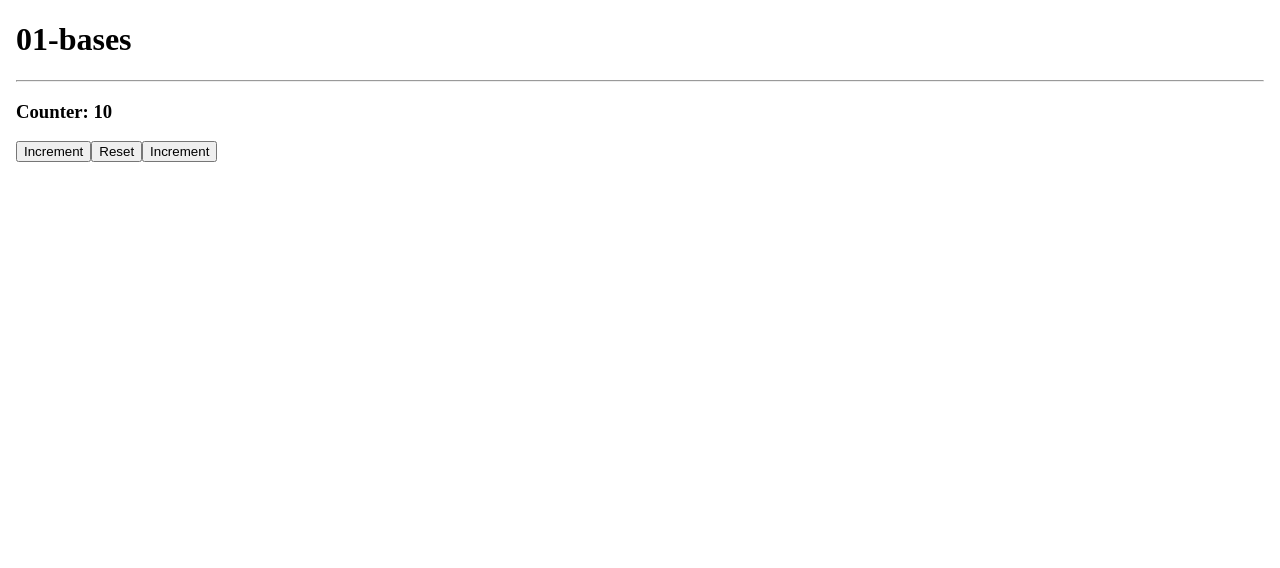
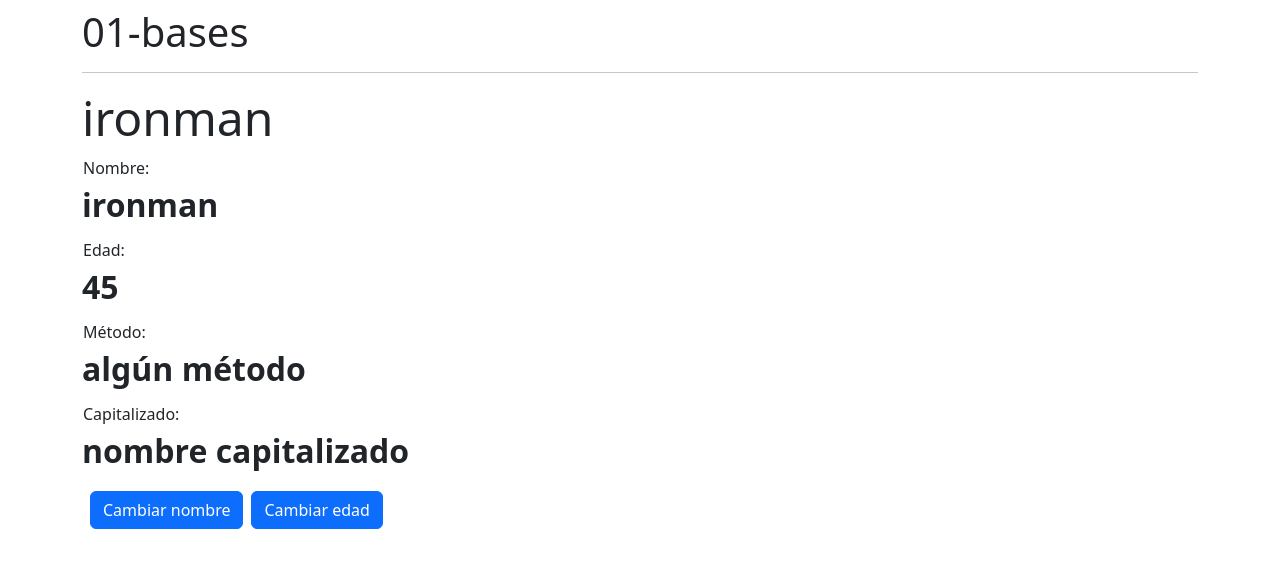
Before and after one commit to caindra/learning_angular, an Angular app in the folder 01-bases/: page / in a window 1280 px wide. Shown: the top 568 px of the page. Built offline with nearby package versions, Linux system fonts and the light colour scheme.

Commit message:
created hero & list component

```diff
--- a/01-bases/src/app/app.component.html
+++ b/01-bases/src/app/app.component.html
@@ -8,6 +8,12 @@
 <body>
   <h1>{{ title }}</h1>
   <hr>
+<!--
   <app-counter></app-counter>
+-->
+  <app-heroes-hero></app-heroes-hero>
+<!--
+  <app-heroes-list></app-heroes-list>
+-->
 </body>
 </html>
--- a/01-bases/src/app/app.module.ts
+++ b/01-bases/src/app/app.module.ts
@@ -4,10 +4,14 @@ import { BrowserModule } from '@angular/platform-browser';
 import { AppRoutingModule } from './app-routing.module';
 import { AppComponent } from './app.component';
 import { CounterComponent } from './counter/counter.component';
+import { HeroComponent } from './heroes/hero/hero.component';
+import { ListComponent } from './heroes/list/list.component';
 
 @NgModule({
   declarations: [
     AppComponent,
+    HeroComponent,
+    ListComponent,
   ],
   imports: [
     BrowserModule,
--- /dev/null
+++ b/01-bases/src/app/heroes/hero/hero.component.html
@@ -0,0 +1,17 @@
+<h1>{{ name }}</h1>
+<dl>
+  <td>Nombre: </td>
+  <dd>{{ name }}</dd>
+
+  <td>Edad: </td>
+  <dd>{{ age }}</dd>
+
+  <td>Método: </td>
+  <dd>algún método</dd>
+
+  <td>Capitalizado: </td>
+  <dd>nombre capitalizado</dd>
+</dl>
+
+<button class="btn btn-primary mx-2">Cambiar nombre</button>
+<button class="btn btn-primary">Cambiar edad</button>
--- /dev/null
+++ b/01-bases/src/app/heroes/hero/hero.component.scss
@@ -0,0 +1,8 @@
+h1{
+  font-size: 3rem;
+}
+
+dd {
+  font-size: 2rem;
+  font-weight: bold;
+}
--- /dev/null
+++ b/01-bases/src/app/heroes/hero/hero.component.ts
@@ -0,0 +1,15 @@
+import { Component } from '@angular/core';
+
+@Component({
+  selector: 'app-heroes-hero',
+  standalone: false,
+
+  templateUrl: './hero.component.html',
+  styleUrl: './hero.component.scss'
+})
+export class HeroComponent {
+  public name: string = 'ironman';
+  public age: number = 45;
+
+
+}
--- /dev/null
+++ b/01-bases/src/app/heroes/list/list.component.html
@@ -0,0 +1 @@
+<p>list works!</p>
--- a/01-bases/src/index.html
+++ b/01-bases/src/index.html
@@ -6,8 +6,9 @@
   <base href="/">
   <meta name="viewport" content="width=device-width, initial-scale=1">
   <link rel="icon" type="image/x-icon" href="favicon.ico">
+  <link href="https://cdn.jsdelivr.net/npm/bootstrap@5.3.3/dist/css/bootstrap.min.css" rel="stylesheet" integrity="sha384-QWTKZyjpPEjISv5WaRU9OFeRpok6YctnYmDr5pNlyT2bRjXh0JMhjY6hW+ALEwIH" crossorigin="anonymous">
 </head>
-<body>
+<body class="container pt-2">
   <app-root></app-root>
 </body>
 </html>
```
Also changed, not shown: 01-bases/src/app/heroes/list/list.component.ts (added, +12 -0 lines), 01-bases/src/app/heroes/list/list.component.scss (added), 2 other files (tests, documents, lock files or other folders).
